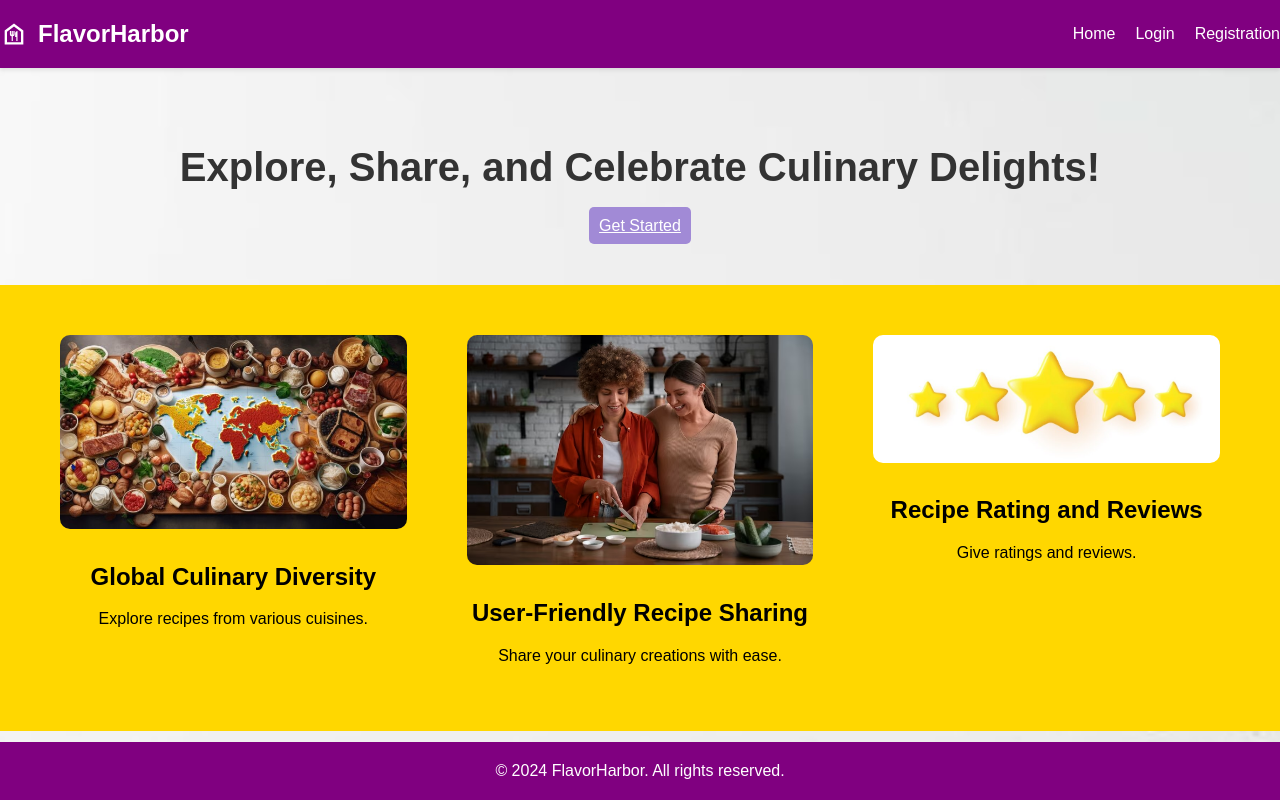
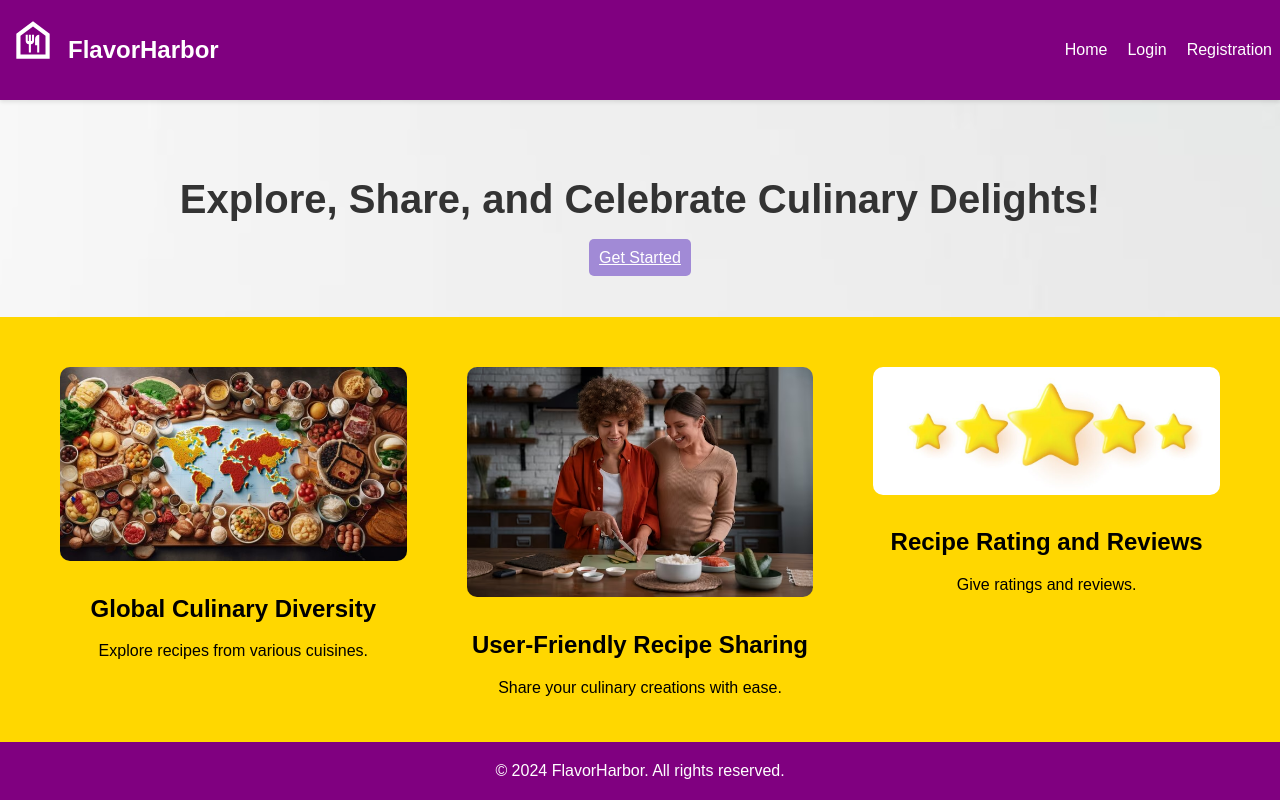
Before and after one commit to jasleen-github/INFO-5139-ProductBacklog, a React (Create React App) app in the folder flavor-harbor/: page / in a window 1280 px wide. Shown: the top 800 px of the page. Built offline with nearby package versions, Linux system fonts and the light colour scheme.

Commit message:
css changed

```diff
--- a/flavor-harbor/src/Components/Pages/registration.js
+++ b/flavor-harbor/src/Components/Pages/registration.js
@@ -1,7 +1,7 @@
 import React, { useState } from "react";
 import "../../assets/Styles/Registration.css"; // Correct import path
 import { Link } from "react-router-dom";
-
+import { IoCheckmarkDoneCircleSharp } from "react-icons/io5";
 import { auth, firestore } from "../../firebaseConfig"; // Import the Firebase authentication object
 import { createUserWithEmailAndPassword } from "firebase/auth";
 import { doc, setDoc } from "firebase/firestore";
@@ -55,11 +55,14 @@ const Registration = () => {
       });
   };
   return (
-    <div className="registration-container">
+    <>
       {registrationSuccess ? ( // Show success message if registration was successful
-        <div className="success-message">User registered successfully!</div>
+        <div className="success-message">
+          <IoCheckmarkDoneCircleSharp />
+          User registered successfully!
+        </div>
       ) : (
-        <>
+        <div className="registration-container">
           <h2>Registration</h2>
           <form onSubmit={handleSubmit}>
             <div>
@@ -120,9 +123,9 @@ const Registration = () => {
               <Link to="/Loginpage">Login here</Link>
             </button>
           </p>
-        </>
+        </div>
       )}
-    </div>
+    </>
   );
 };
 
--- a/flavor-harbor/src/assets/Styles/Header.css
+++ b/flavor-harbor/src/assets/Styles/Header.css
@@ -2,7 +2,7 @@
 .header {
   background-color: purple;
   color: #fff; /* Text color for better contrast */
-  padding: 20px 0;
+  padding: 15px 8px;
   box-shadow: 0 2px 4px rgba(0, 0, 0, 0.1);
 }
 
@@ -13,7 +13,9 @@
 }
 
 svg {
-  font-size: 50px;
+  margin-right: 10px;
+  width: 50px;
+  height: 50px;
 }
 .container h1 {
   display: flex;
--- a/flavor-harbor/src/assets/Styles/Registration.css
+++ b/flavor-harbor/src/assets/Styles/Registration.css
@@ -77,10 +77,25 @@
 
 /* Styles for success message */
 .success-message {
-  background-color: #a5d6a7; /* Set background color for success message */
-  color: #2e7d32; /* Set text color for success message */
+  background-color: rgba(
+    249,
+    249,
+    249,
+    0.5
+  ); /* Set background color for success message */
+  color: #ffac33; /* Set text color for success message */
   padding: 10px; /* Add padding to the success message */
   border-radius: 5px; /* Add border radius to the success message */
   text-align: center; /* Align text to center in the success message */
-  margin-bottom: 20px; /* Add margin to separate from other content */
+  margin-bottom: 100px; /* Add margin to separate from other content */
+  margin-top: 100px;
+  font-size: 80px;
+  display: flex;
+  flex-direction: column;
+  justify-content: center;
+  align-items: center;
 }
+
+svg {
+  margin-bottom: 20px;
+}
```
